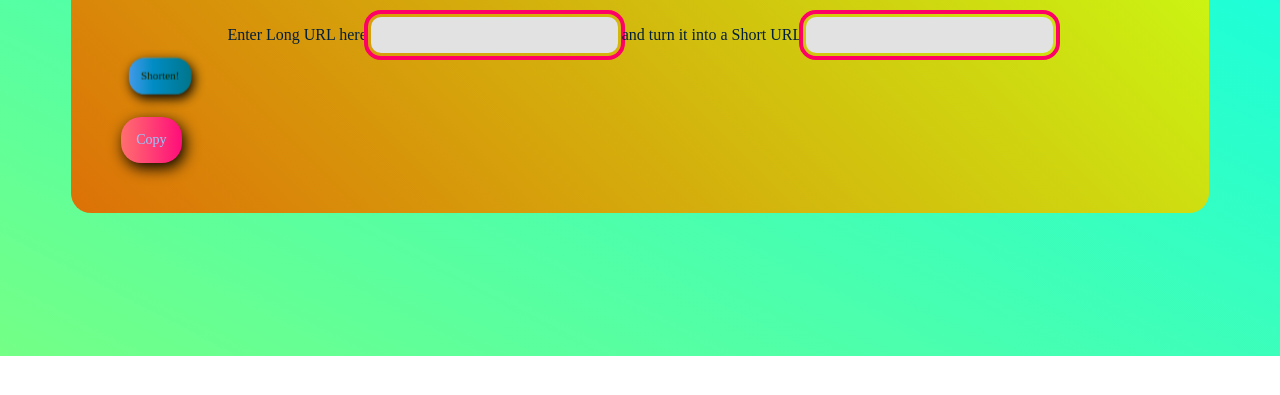
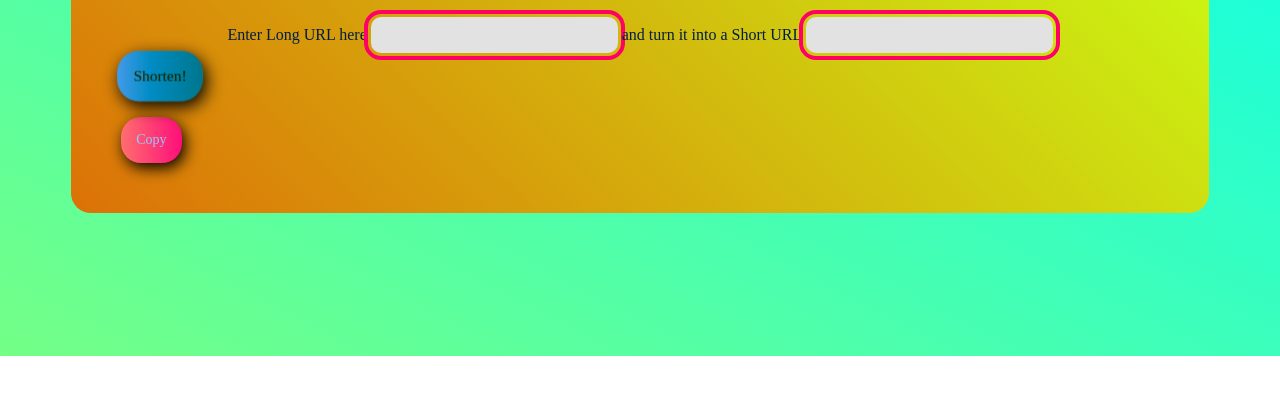
Before and after one commit to youssef-mostafa1534/V2.0, a plain HTML site: page url.html in a window 1280 px wide. In both pictures the pointer is over the button "Shorten!". Shown: the part 311-706 px from the top of the page. Drawn offline with Linux system fonts and the light colour scheme.

Commit message:
Update style.css

```diff
--- a/style.css
+++ b/style.css
@@ -66,6 +66,7 @@ a {
 
 .mainUrls>div:hover {
     box-shadow: 0 0 20px 5px #001f3f;
+    animation: hueShift 0.5s linear infinite;
     transform: scaleX(1.2) scaleY(1.2);
     backdrop-filter: blur(10px);
 }
@@ -118,7 +119,7 @@ button {
 button:hover {
     color: #001f3f;
     animation: hueShift 0.5s linear infinite;
-    transform: scaleX(0.8) scaleY(0.8);
+    transform: scaleX(1.1) scaleY(1.1);
 }
 button:active {
     color: #94caff;
```
